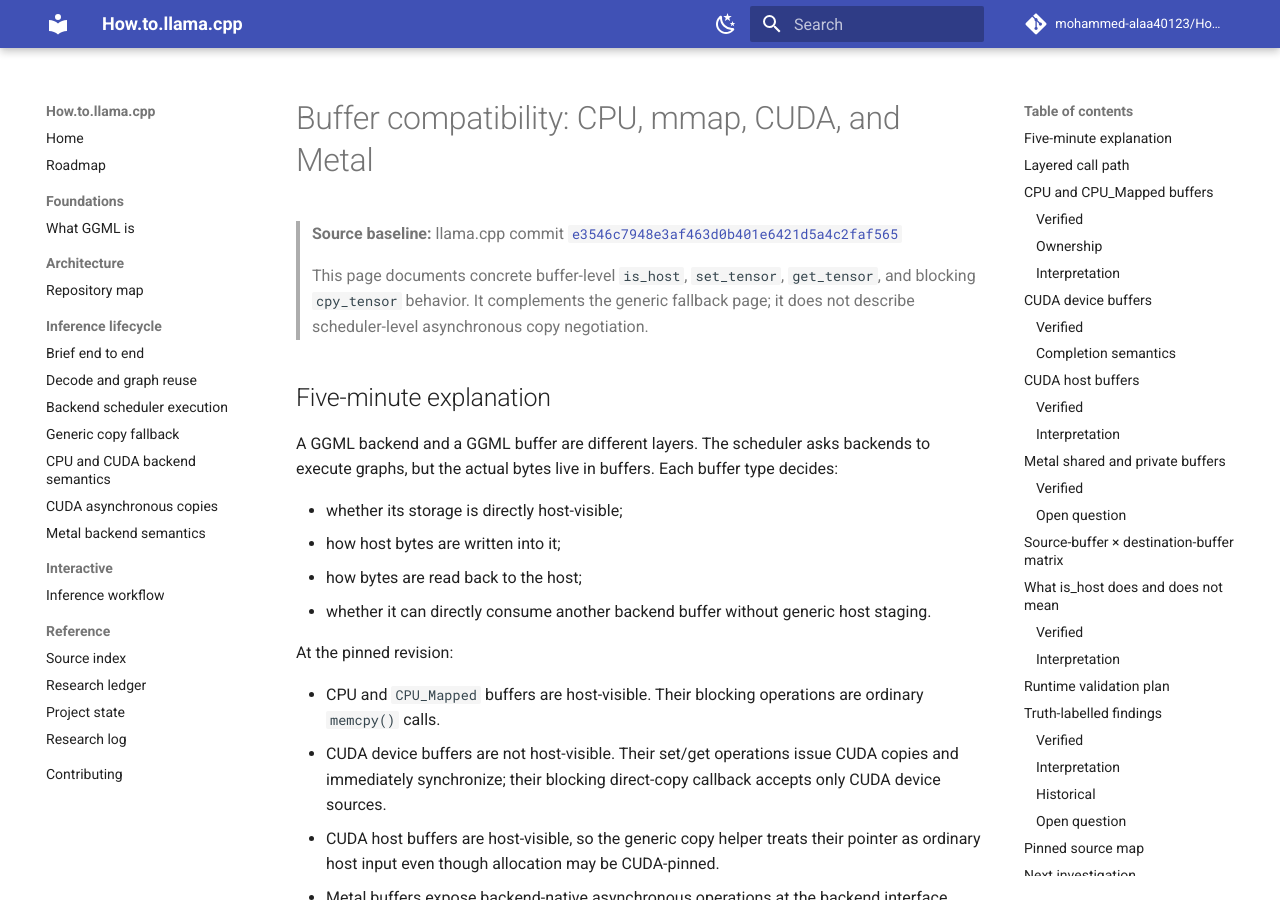
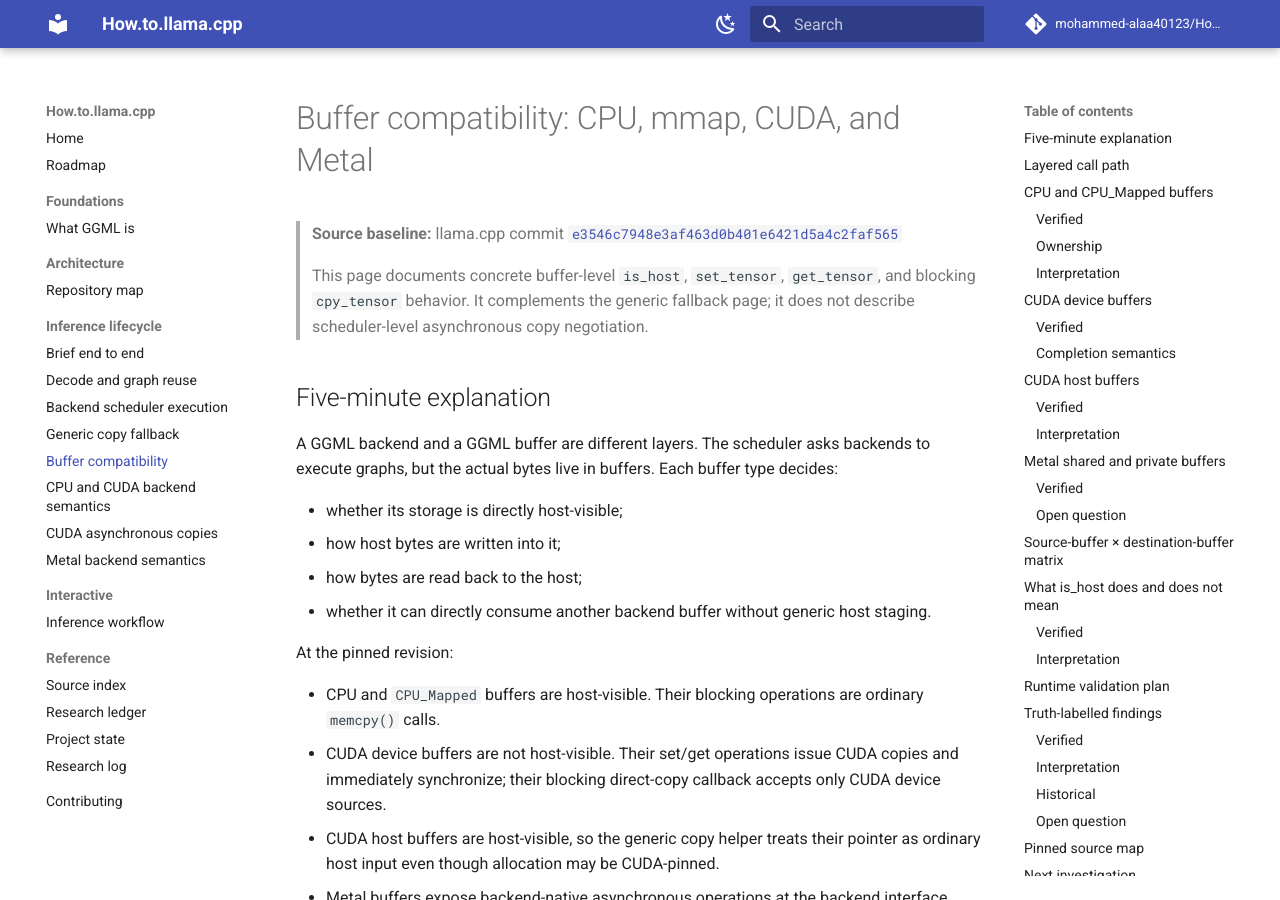
Before and after one commit to mohammed-alaa40123/How.to.llama.cpp, an MkDocs documentation site: the page built from docs/lifecycle/buffer-compatibility.md, in a window 1280 px wide and 900 px high. Built offline with MkDocs 1.6.1 and Material for MkDocs 9.7.7, drawn with Linux system fonts in a browser that asks for light colours; comment, search, counter and statistics services are not loaded.

Commit message:
docs: add buffer compatibility page to navigation

```diff
--- a/mkdocs.yml
+++ b/mkdocs.yml
@@ -75,6 +75,7 @@ nav:
       - Decode and graph reuse: lifecycle/decode-graph-reuse.md
       - Backend scheduler execution: lifecycle/backend-scheduler-execution.md
       - Generic copy fallback: lifecycle/generic-copy-fallback.md
+      - Buffer compatibility: lifecycle/buffer-compatibility.md
       - CPU and CUDA backend semantics: lifecycle/cpu-cuda-backend-semantics.md
       - CUDA asynchronous copies: lifecycle/cuda-async-copy.md
       - Metal backend semantics: lifecycle/metal-backend-semantics.md
```
